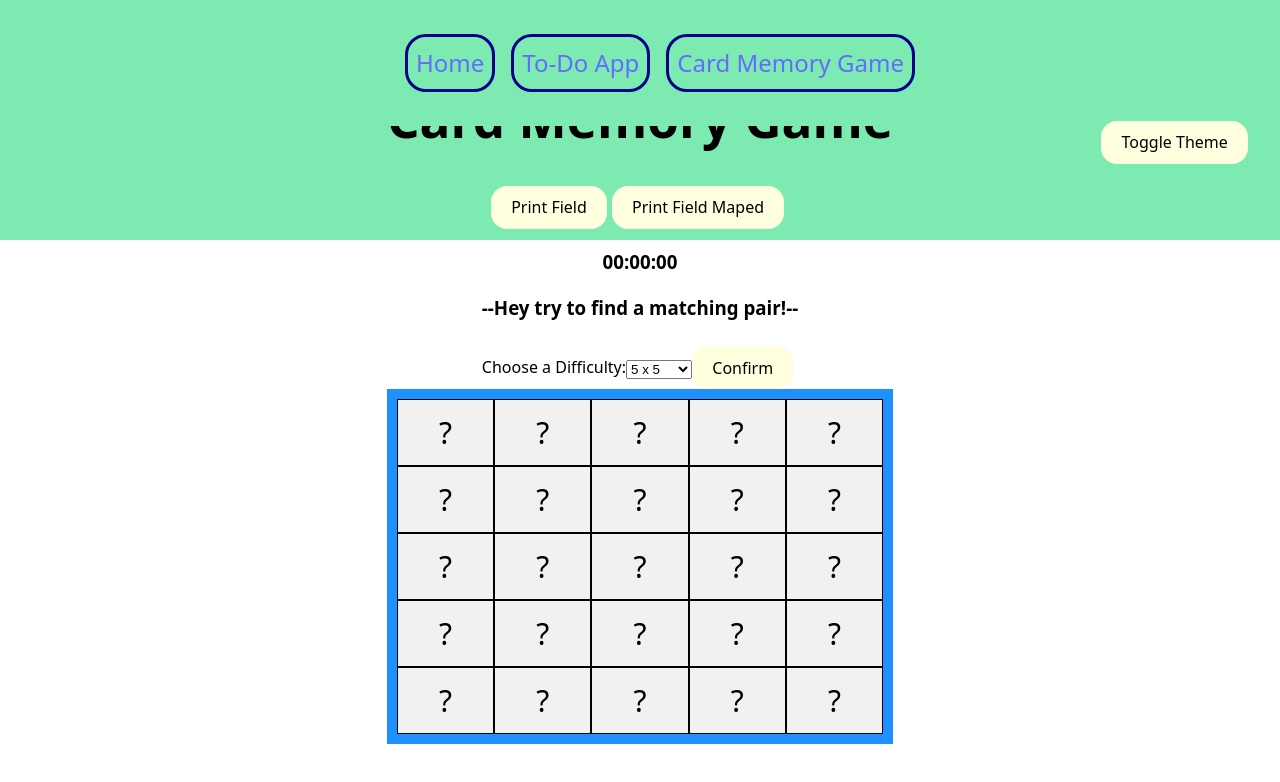
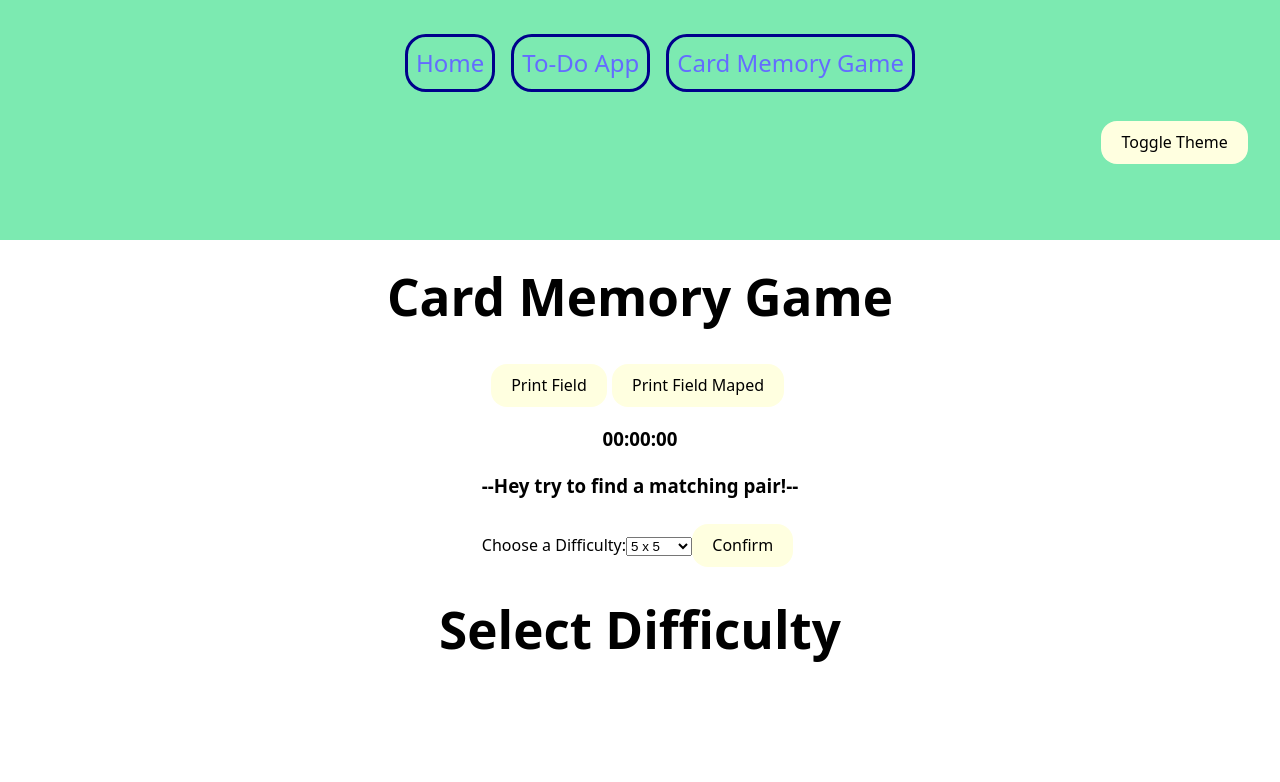
Before and after one commit to kristaps-m/vite-js-project, a React (Vite) app: page /CardMemoryGame in a window 1280 px wide. Shown: the top 782 px of the page. Built offline with nearby package versions, Linux system fonts and the light colour scheme.

Commit message:
game select fixed

```diff
--- a/src/components/CardMemoryGame/CardMemoryGame.tsx
+++ b/src/components/CardMemoryGame/CardMemoryGame.tsx
@@ -2,8 +2,11 @@ import { useState, Dispatch, SetStateAction, useEffect } from "react";
 import TheTimer from "./TheTimer";
 import { IGameDiv } from "../../interfaces/IGameDiv";
 import { IFieldSize } from "../../interfaces/IFieldSize";
-import { generateField } from "./GameDiv";
-import { isGameWon, countOpenedButNotGuessedCells } from "./CardMemoryHelperFunctions";
+import { gameFieldBackEnd, generateField } from "./GameDiv";
+import {
+  isGameWon,
+  countOpenedButNotGuessedCells,
+} from "./CardMemoryHelperFunctions";
 let countOpenedCells = 0;
 let listOfClickedCell: IClickedCell[] = [];
 
@@ -14,19 +17,34 @@ interface IClickedCell {
 }
 
 const CardMemoryGame = () => {
-  const [fieldSize, setFieldSize] = useState<IFieldSize>({ w: 5, h: 5 });
-  const game2dList: IGameDiv[][] = generateField(fieldSize.h);
-  const [selectedSize, setSelectedSize] = useState<number>(5); // Temporary selection
-  const [realGameFieldBackEnd, setRealGameFieldBackEnd] = useState<IGameDiv[][]>(game2dList);
-  const [isMachedPair, setIsMachedPair] = useState<string>("Hey try to find a matching pair!");
-
+  const [fieldSize, setFieldSize] = useState<IFieldSize>({ sideLen: 5 });
+  // const game2dList: IGameDiv[][] = generateField(fieldSize.h);
+  const [selectedSize, setSelectedSize] = useState<number>(fieldSize.sideLen); // Temporary selection
+  const [realGameFieldBackEnd, setRealGameFieldBackEnd] = useState<
+    IGameDiv[][]
+  >(gameFieldBackEnd(fieldSize.sideLen));
+  const [isMachedPair, setIsMachedPair] = useState<string>(
+    "Hey try to find a matching pair!"
+  );
+  const [canGameBegin, setCanGameBegin] = useState(false);
   const handleDifficultyChange = (e: React.ChangeEvent<HTMLSelectElement>) => {
     setSelectedSize(parseInt(e.target.value));
   };
 
   const handleConfirm = (e: React.FormEvent) => {
     e.preventDefault(); // Prevents the page from reloading
-    setFieldSize({ w: selectedSize, h: selectedSize }); // Apply selected size on confirm
+    setCanGameBegin(true);
+    setFieldSize({ sideLen: selectedSize }); // Apply selected size on confirm
+    // const game2dList: IGameDiv[][] = generateField(fieldSize.h);
+    // console.log(
+    //   gameFieldBackEnd(selectedSize).length,
+    //   "len in confirm",
+    //   selectedSize,
+    //   "selectedSize"
+    // );
+    setRealGameFieldBackEnd(gameFieldBackEnd(selectedSize));
+    // console.log("fieldSize", fieldSize, realGameFieldBackEnd);
+    setToggleTimeStartOrStop(false);
   };
 
   //  FOR TIMER
@@ -42,8 +60,8 @@ const CardMemoryGame = () => {
       setIsMachedPair("PAIR NOT FOUND!!!");
 
       interval = setInterval(() => {
-        for (let theHeight = 0; theHeight < fieldSize.h; theHeight++) {
-          for (let theWidth = 0; theWidth < fieldSize.w; theWidth++) {
+        for (let theHeight = 0; theHeight < fieldSize.sideLen; theHeight++) {
+          for (let theWidth = 0; theWidth < fieldSize.sideLen; theWidth++) {
             if (
               realGameFieldBackEnd[theHeight][theWidth].isOpened &&
               !realGameFieldBackEnd[theHeight][theWidth].isGuessed
@@ -59,6 +77,7 @@ const CardMemoryGame = () => {
     const isVictory = isGameWon(realGameFieldBackEnd, fieldSize);
     if (isVictory) {
       console.log("GAME IS WON CONGRATULATIONS!!!");
+      setIsMachedPair("Hey try to find a matching pair!");
       setToggleTimeStartOrStop(false);
     }
 
@@ -68,7 +87,13 @@ const CardMemoryGame = () => {
   }, [isTimeStarted, realGameFieldBackEnd, fieldSize]);
 
   return (
-    <>
+    <div
+      style={{
+        marginTop: `${
+          fieldSize.sideLen < 6 ? 10 : fieldSize.sideLen > 40 ? 200 : 50
+        }rem`,
+      }}
+    >
       <h1>Card Memory Game</h1>
       <button
         onClick={() => {
@@ -79,7 +104,9 @@ const CardMemoryGame = () => {
       </button>
       <button
         onClick={() => {
-          console.log(realGameFieldBackEnd.map((l) => [...l.map((o) => o.theValue)]));
+          console.log(
+            realGameFieldBackEnd.map((l) => [...l.map((o) => o.theValue)])
+          );
         }}
       >
         Print Field Maped
@@ -99,18 +126,22 @@ const CardMemoryGame = () => {
         >
           <option value="5">5 x 5</option>
           <option value="10">10 x 10</option>
-          {/* <option value="50">50x50</option> */}
+          <option value="50">50x50</option>
         </select>
         <button type="submit">Confirm</button>
       </form>
-      {gameField(
-        fieldSize,
-        setRealGameFieldBackEnd,
-        realGameFieldBackEnd,
-        setIsMachedPair,
-        setToggleTimeStartOrStop
+      {canGameBegin ? (
+        gameField(
+          fieldSize,
+          setRealGameFieldBackEnd,
+          realGameFieldBackEnd,
+          setIsMachedPair,
+          setToggleTimeStartOrStop
+        )
+      ) : (
+        <h1>Select Difficulty</h1>
       )}
-    </>
+    </div>
   );
 };
 
@@ -123,9 +154,10 @@ function gameField(
   setIsMachedPair: Dispatch<SetStateAction<string>>,
   setToggleTimeStartOrStop: Dispatch<SetStateAction<boolean>>
 ) {
+  // console.log("size in gameFIeld", size);
   const containerStyle: React.CSSProperties = {
     display: "grid",
-    gridTemplateColumns: "auto ".repeat(size.w),
+    gridTemplateColumns: "auto ".repeat(size.sideLen),
     backgroundColor: "dodgerblue",
     padding: "10px",
   };
@@ -138,8 +170,8 @@ function gameField(
     textAlign: "center",
   };
   const listOfdivs = [];
-  for (let theHeight = 0; theHeight < size.h; theHeight++) {
-    for (let theWidth = 0; theWidth < size.w; theWidth++) {
+  for (let theHeight = 0; theHeight < size.sideLen; theHeight++) {
+    for (let theWidth = 0; theWidth < size.sideLen; theWidth++) {
       listOfdivs.push(
         <div
           style={divStyle}
@@ -157,7 +189,9 @@ function gameField(
           }}
           id={`${theHeight}-${theWidth}`}
         >
-          {fieldList[theHeight][theWidth].isOpened ? fieldList[theHeight][theWidth].theValue : "?"}
+          {fieldList[theHeight][theWidth].isOpened
+            ? fieldList[theHeight][theWidth].theValue
+            : "?"}
         </div>
       );
     }
@@ -184,7 +218,11 @@ function handleSomethingWithList(
   // let openedCells = { a: 9999, b: 9999, ha: 0, wa: 0, hb: 0, wb: 0 };
   const theH = parseInt(id.split("-")[0]);
   const theW = parseInt(id.split("-")[1]);
-  if (countOpenedCells === 0 && !l[theH][theW].isGuessed && !l[theH][theW].isOpened) {
+  if (
+    countOpenedCells === 0 &&
+    !l[theH][theW].isGuessed &&
+    !l[theH][theW].isOpened
+  ) {
     const tempList = [...l];
     tempList[theH][theW].isOpened = true;
     clickedCell = {
--- a/src/interfaces/IFieldSize.ts
+++ b/src/interfaces/IFieldSize.ts
@@ -1,4 +1,3 @@
 export interface IFieldSize {
-  w: number;
-  h: number;
+  sideLen: number;
 }
```
Also changed, not shown: src/components/CardMemoryGame/GameDiv.ts (+6 -2 lines).
